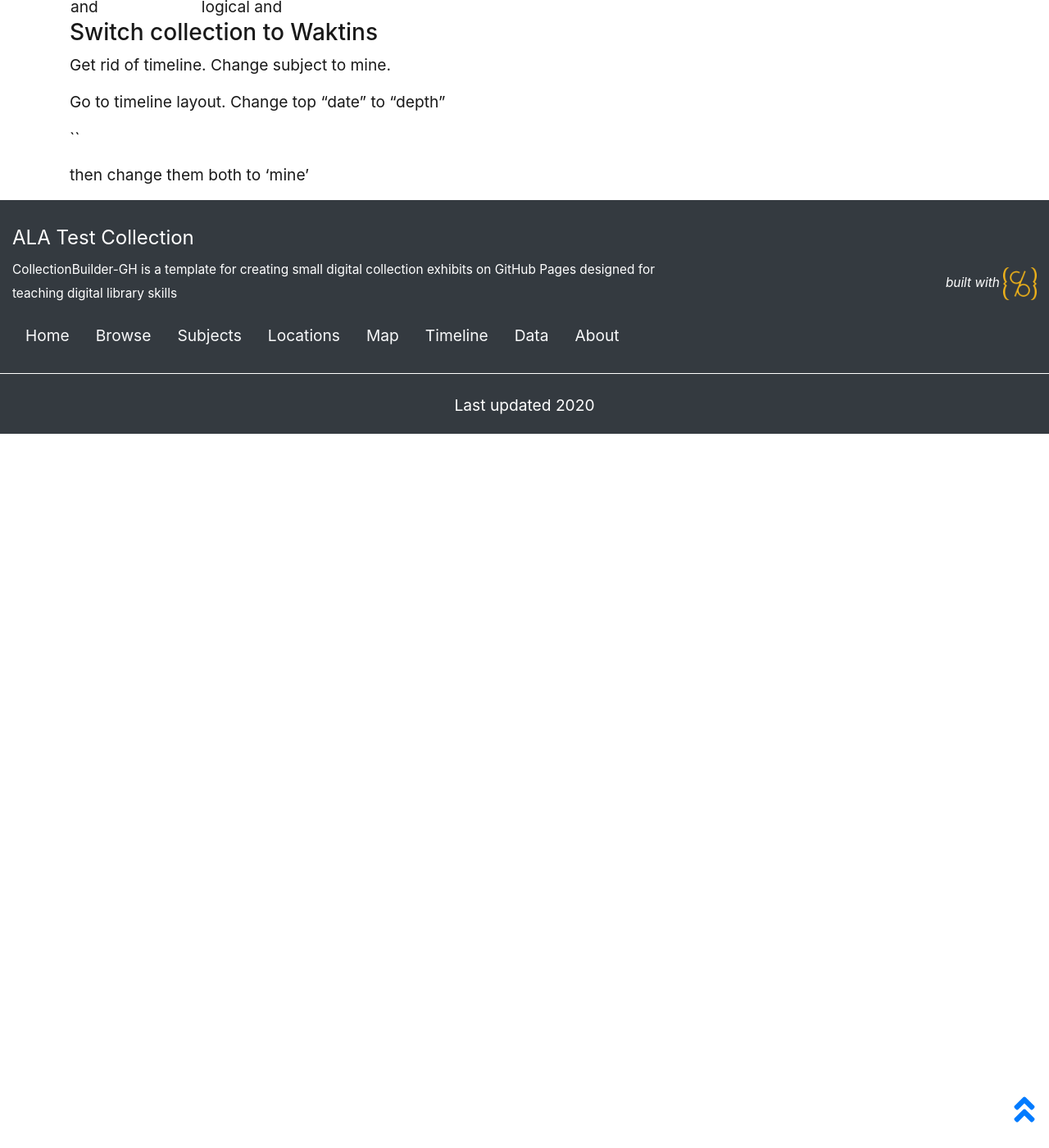
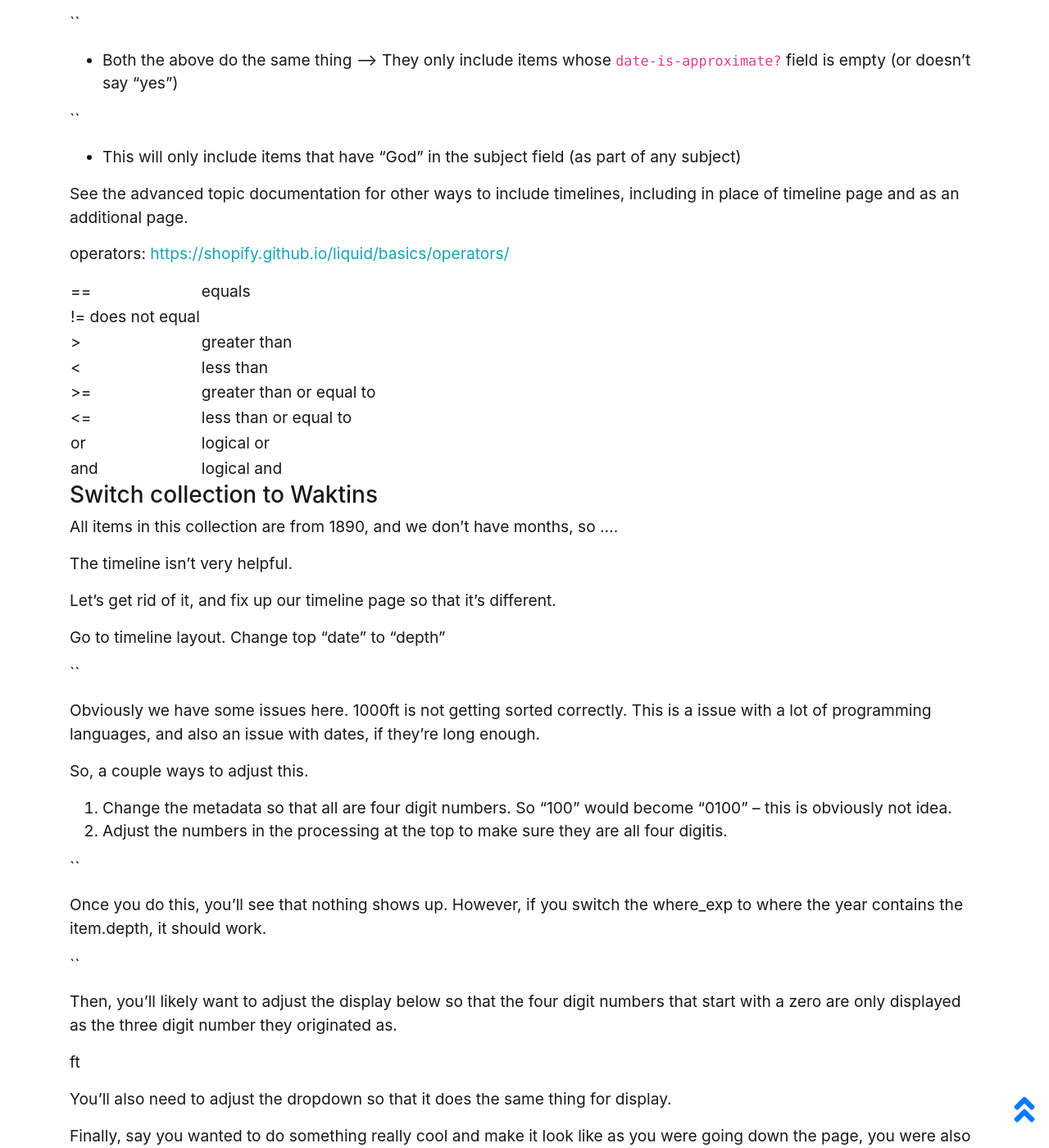
Before and after one commit to dcnb/ala-core-demo, a Jekyll site: the page built from advanced-notes.md, in a window 1280 px wide and 1400 px high, scrolled down 1627 px. Shown: the whole window at 82% size. Built offline with Jekyll 4.4.1, drawn with Linux system fonts in a browser that asks for light colours; our own code applies the rules of GitHub Pages for plain Markdown files; before the commit the page ends 2156 px from its top, so only the background shows below that; some of the changed text lies outside the part shown.

Commit message:
adjust notes

````diff
--- a/_layouts/watkins-timeline.html
+++ b/_layouts/watkins-timeline.html
@@ -19,7 +19,7 @@
     </button>
     <div class="dropdown-menu" aria-labelledby="yearButton">
         {% for y in navYears %}
-        <a class="dropdown-item" href="#{{ y }}">{{ y }}</a>{% endfor %}
+        <a class="dropdown-item" href="#{{ y }}">{% if y contains '000'%}{{y}}ft{% else %}{{ y | slice: 1,3 }}ft{% endif %}</a>{% endfor %}
     </div>
 </div>
 
@@ -29,8 +29,7 @@
 
 <table id="timeline" class="table table-striped">
     {% for year in uniqueYears %}
-    <tr id="{{ year }}" style='background-color: {% cycle "#FFFFFF","#E7E6DD","#B9B8B1","#94938E","#767672","#5E5E5B","#4B4B49","#3C3C3A","#30302E","#262625","#1E1E1E","Black"
-    %}''>
+    <tr id="{{ year }}" style='background-color: {% cycle "#FFFFFF","#E7E6DD","#B9B8B1","#94938E","#767672","#5E5E5B","#4B4B49","#3C3C3A","#30302E","#262625","#1E1E1E","Black"%}''>
         <th>
             <h3>{% if year contains '000'%}{{year}}ft{% else %}{{ year | slice: 1,3 }}ft{% endif %}</h3>
         </th>
--- a/advanced-notes.md
+++ b/advanced-notes.md
@@ -13,8 +13,7 @@
 
 ### Add timlinejs
 
-add timelinejs feature
-
+To add the timeline feature to the front page, you'll need to open "home-infographic.html" in the _layouts directory and add the below:
 
 ```
   <div class="col-md-12">
@@ -24,15 +23,30 @@
   </div>
 ```
 
+This creates a full width div that will include the code to display a timelinejs feature.
 
-Info: https://collectionbuilder.github.io/docs/advanced.html#timelinejs
+More detail on this is on our documentation page: [https://collectionbuilder.github.io/docs/advanced.html#timelinejs](https://collectionbuilder.github.io/docs/advanced.html#timelinejs)
 
+Look at the JSON object and see how various pieces are being constructed.
+
+You probably don't want the whole collection included, so you'll want to edit that. To do that, you need to edit the **timelinejs.json** file in the **/assets/data/** folder.
+
+At the top, you can adjust what's included by defining which items are included in the array that is generating the json object below. To do that, you'll use "where" expressions, which are part of the liquid filtering mechanism in jekyll.
+
+There are two types of where expresions. [The Basic "where:"](https://shopify.github.io/liquid/filters/where/) and [the more powerful where_exp](https://jekyllrb.com/docs/liquid/filters/#where-expression)
+
+(These are liquid expressions. You can see a cheatsheet of those here: https://learn.cloudcannon.com/jekyll-cheat-sheet/)
+
+So let's do a few ...
 
 `{%- assign items = site.data[site.metadata] | where: "format","image/jpg" -%}`
 
 - The above will only include items that are of the format "image/jpg"
 
 `{%- assign items = site.data[site.metadata] | where_exp: "item","item.date-is-approximate? == nil" -%}`
+
+(is the same as)
+
 `{%- assign items = site.data[site.metadata] | where_exp: "item","item.date-is-approximate? != "yes" -%}`
 
 - Both the above do the same thing --> They only include items whose `date-is-approximate?` field is empty (or doesn't say "yes")
@@ -57,11 +71,54 @@
 
 ### Switch collection to Waktins
 
-Get rid of timeline. Change subject to mine.
+All items in this collection are from 1890, and we don't have months, so ....
+
+The timeline isn't very helpful.
+
+Let's get rid of it, and fix up our timeline page so that it's different.
 
 Go to timeline layout.
 Change top "date" to "depth"
 
 `{%- assign inYear = items | where_exp: 'item', 'item.depth contains year' -%}`
 
-then change them both to 'mine'
+Obviously we have some issues here. 1000ft is not getting sorted correctly. This is a issue with a lot of programming languages, and also an issue with dates, if they're long enough.
+
+So, a couple ways to adjust this.
+
+1. Change the metadata so that all are four digit numbers. So "100" would become "0100" -- this is obviously not idea.
+2. Adjust the numbers in the processing at the top to make sure they are all four digitis.
+
+`{%- capture clean-years -%}{% for date in raw-dates %}{% if date contains "000" %}{{ date | strip | split: "-" | first }}{% else %}{{ date | strip | prepend: "0"}}{% endif %}{% unless forloop.last %};{% endunless %}{%- endfor -%}{%- endcapture -%}`
+
+Once you do this, you'll see that nothing shows up. However, if you switch the where_exp to where the year contains the item.depth, it should work.
+
+`{%- assign inYear = items | where_exp: 'item', 'year contains item.depth' -%}`
+
+Then, you'll likely want to adjust the display below so that the four digit numbers that start with a zero are only displayed as the three digit number they originated as.
+
+{% if year contains '000'%}{{year}}ft{% else %}{{ year | slice: 1,3 }}ft{% endif %}
+
+You'll also need to adjust the dropdown so that it does the same thing for display.
+
+Finally, say you wanted to do something really cool and make it look like as you were going down the page, you were also going down in depth ...
+
+This is where you can use the cylcle command like such
+
+`<tr id="{{ year }}" style='background-color: {% cycle "#FFFFFF","#E7E6DD","#B9B8B1","#94938E","#767672","#5E5E5B","#4B4B49","#3C3C3A","#30302E","#262625","#1E1E1E","Black"%}''>`
+
+What if you don't want to do depth, or you have something else ...
+
+Change `depth` to `mine`
+
+Nothing's showing up, and you can see why -- the former processing code got rid of the space between the words. Let's find that part and remove it.
+
+This
+
+`{%- assign uniqueYears = clean-years | remove: " " | split: ";" | uniq | sort -%}`
+
+becomes
+
+`{%- assign uniqueYears = clean-years  | split: ";" | uniq | sort -%}`
+
+And it should work!
````
Also changed, not shown: Gemfile.lock (added).
